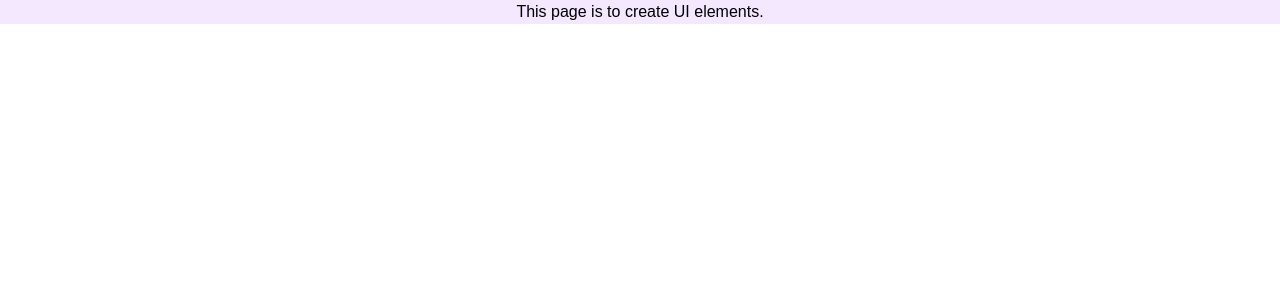
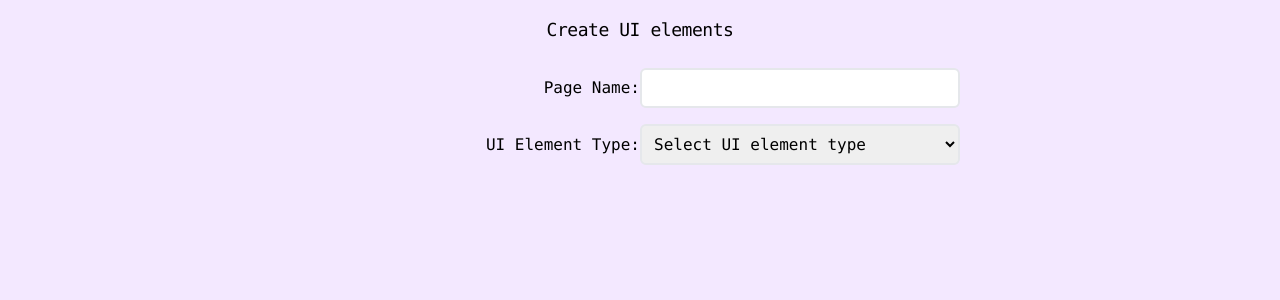
Before and after one commit to aneenajohn/POC-UI-Element-Tracker, a React (Create React App) app: page /create in a window 1280 px wide. Shown: the top 300 px of the page. Built offline with nearby package versions, Linux system fonts and the light colour scheme.

Commit message:
Basic form for UI element creation added
Signed-off-by: Aneena John Xavier <aneena_john_xavier@epam.com>

```diff
--- a/src/pages/CreateElements.js
+++ b/src/pages/CreateElements.js
@@ -1,7 +1,66 @@
-import React from 'react'
+import React, {useEffect, useState} from 'react'
 
 export const CreateElements = () => {
+
+  const [inputs, setInputs] = useState({
+    pageName: "",
+    uiElementType: ""
+  })
+  const inputHandler = (e) => {
+    console.log(e.target.value, e.target.name);
+    switch(e.target.name) {
+        case "page_name":
+            setInputs({
+                ...inputs,
+                pageName: e.target.value
+            });
+            break;
+        case "element_type":
+            setInputs({
+                ...inputs,
+                uiElementType: e.target.value
+            });
+            break;
+        default:
+            return null;
+    }
+  }
+
+  useEffect(() => {
+    console.log("Inputs: ", inputs);
+  },[inputs])
   return (
-    <div className="text-center font-medium">This page is to create UI elements.</div>
+    <div className="flex flex-col items-center h-screen leading-5 font-mono">
+        <h2 className="font-medium text-lg p-4 mb-2 tracking-tight">Create UI elements</h2>
+        <form className='font-mono flex flex-col gap-4 w-full items-center'>
+        {/* <form className='font-mono grid grid-cols-2 gap-4'> */}
+            <div className="grid grid-cols-2">
+                <label className="justify-self-end self-center">Page Name: </label>
+                <input
+                    type="text"
+                    name="page_name"
+                    className="p-2 border-2 border-solid rounded-md w-48 sm:w-80"
+                    value={inputs.pageName}
+                    onChange={inputHandler}
+                />
+            </div>
+            <div className="grid grid-cols-2">
+                <label className="justify-self-end self-center">UI Element Type: </label>
+                <select
+                    className="p-2 border-2 border-solid rounded-md w-48 sm:w-80"
+                    onChange={inputHandler}
+                    name="element_type"
+                >
+                    <option value="">Select UI element type</option>
+                    <option value="button">Button</option>
+                    <option value="input">Input</option>
+                    <option value="dropdown">Dropdown</option>
+                    <option value="slider">Slider</option>
+                </select>
+            </div>
+
+            {}
+        </form>
+    </div>
   )
 }
```
